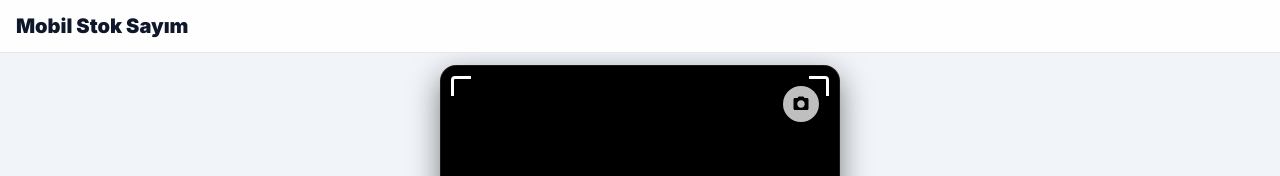
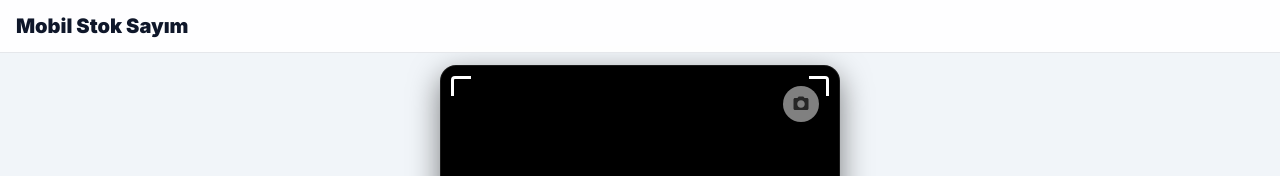
Before and after one commit to celalkale-gitcode/Ayakkabi_Erp, a Next.js app in the folder frontend/: page /dashboard/inventory in a window 1280 px wide. Shown: the top 176 px of the page. Built offline with nearby package versions, Linux system fonts and the light colour scheme.

Commit message:
Refactor BarcodeScanner component styles and comments

```diff
--- a/frontend/src/features/inventory/components/BarcodeScanner.tsx
+++ b/frontend/src/features/inventory/components/BarcodeScanner.tsx
@@ -9,6 +9,7 @@ export default function BarcodeScanner({ onResult }: any) {
   const [processing, setProcessing] = useState(false);
 
   useEffect(() => {
+    // ZXing Kütüphanesini dinamik olarak yükle
     const loadScanner = async () => {
       try {
         const { BrowserMultiFormatReader } = await import('@zxing/library');
@@ -55,6 +56,7 @@ export default function BarcodeScanner({ onResult }: any) {
 
   return (
     <div style={{ width: '100%', maxWidth: '400px', margin: '0 auto' }}>
+      {/* Lazerin yukarı-aşağı hareketi için CSS animasyonu */}
       <style>{`
         @keyframes scanMove {
           0% { top: 15%; }
@@ -73,6 +75,7 @@ export default function BarcodeScanner({ onResult }: any) {
         overflow: 'hidden',
         boxShadow: '0 10px 30px rgba(0,0,0,0.5)'
       }}>
+        {/* KAMERA GÖRÜNTÜSÜ */}
         <video
           ref={videoRef}
           playsInline
@@ -85,7 +88,7 @@ export default function BarcodeScanner({ onResult }: any) {
         <div style={{ position: 'absolute', bottom: '10px', left: '10px', width: '20px', height: '20px', borderBottom: '3px solid #fff', borderLeft: '3px solid #fff', borderRadius: '0 0 0 4px' }} />
         <div style={{ position: 'absolute', bottom: '10px', right: '10px', width: '20px', height: '20px', borderBottom: '3px solid #fff', borderRight: '3px solid #fff', borderRadius: '0 0 4px 0' }} />
 
-        {/* HAREKETLİ LAZER */}
+        {/* İNCELTİLMİŞ VE TRANSPARAN HAREKETLİ LAZER */}
         {scanning && !processing && (
           <div style={{
             position: 'absolute',
@@ -113,28 +116,30 @@ export default function BarcodeScanner({ onResult }: any) {
           </div>
         )}
 
-        {/* KAMERA BUTONU (Küçültüldü ve Kenarlardan Uzaklaştırıldı) */}
+        {/* KAMERA BUTONU (Daha Transparan ve Küçük) */}
         {!processing && (
           <button
             onClick={scanning ? stop : start}
             style={{
               position: 'absolute',
-              top: '20px', // Aşağı kaydırıldı (15px -> 20px)
-              right: '20px', // Sola kaydırıldı (15px -> 20px)
-              width: '36px', // Hafif küçültüldü (40px -> 36px)
+              top: '20px',
+              right: '20px',
+              width: '36px',
               height: '36px',
               borderRadius: '50%',
-              background: 'rgba(255, 255, 255, 0.75)',
+              // Transparanlık artırıldı (0.75 -> 0.5)
+              background: 'rgba(255, 255, 255, 0.5)',
               border: 'none',
               display: 'flex',
               alignItems: 'center',
               justifyContent: 'center',
               cursor: 'pointer',
               zIndex: 30,
-              transition: 'all 0.2s'
+              transition: 'all 0.2s',
+              backdropFilter: 'blur(4px)' // Butonun arkasını hafif bulanık yaparak şıklık katar
             }}
           >
-            <svg width="18" height="18" viewBox="0 0 24 24" fill="black"> {/* İkon küçültüldü (24 -> 18) */}
+            <svg width="18" height="18" viewBox="0 0 24 24" fill="rgba(0, 0, 0, 0.7)">
               <path d="M9 2L7.17 4H4c-1.1 0-2 .9-2 2v12c0 1.1.9 2 2 2h16c1.1 0 2-.9 2-2V6c0-1.1-.9-2-2-2h-3.17L15 2H9zm3 15c-2.76 0-5-2.24-5-5s2.24-5 5-5 5 2.24 5 5-2.24 5-5 5z"/>
             </svg>
           </button>
```
